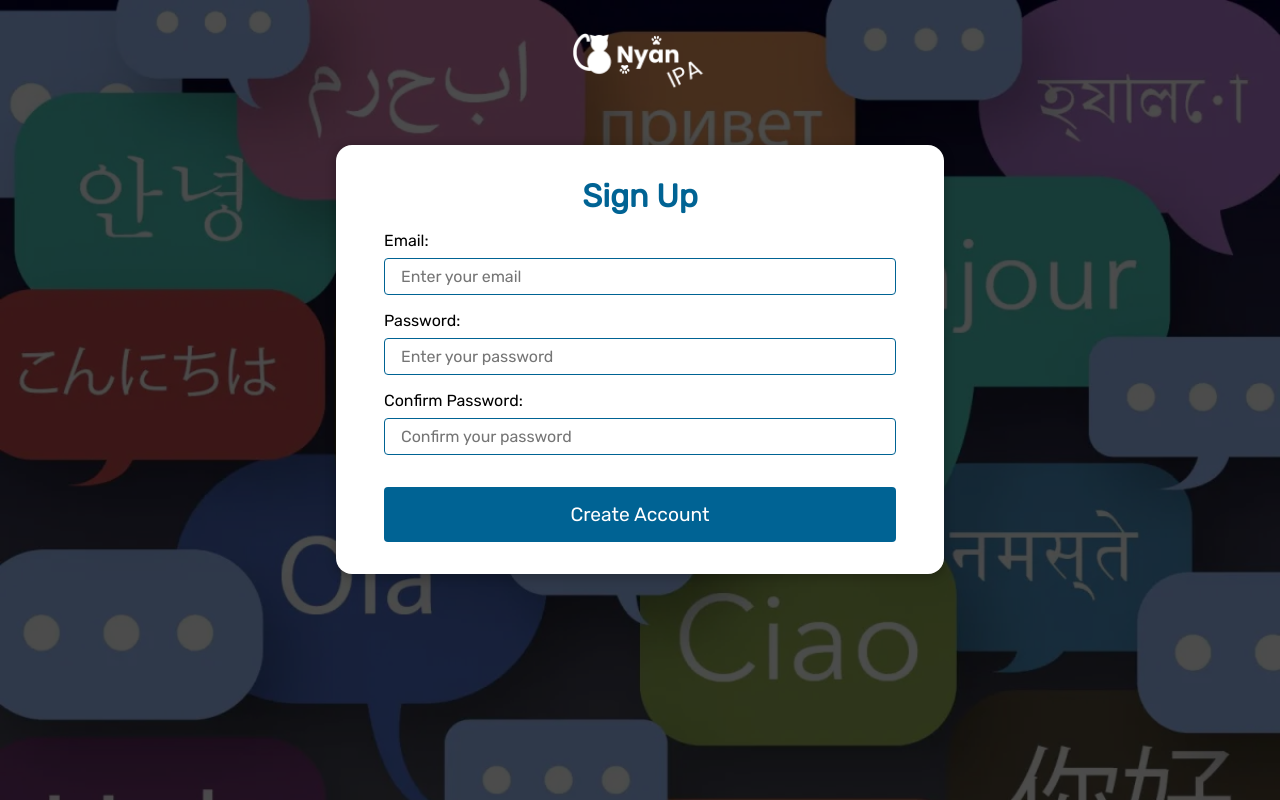
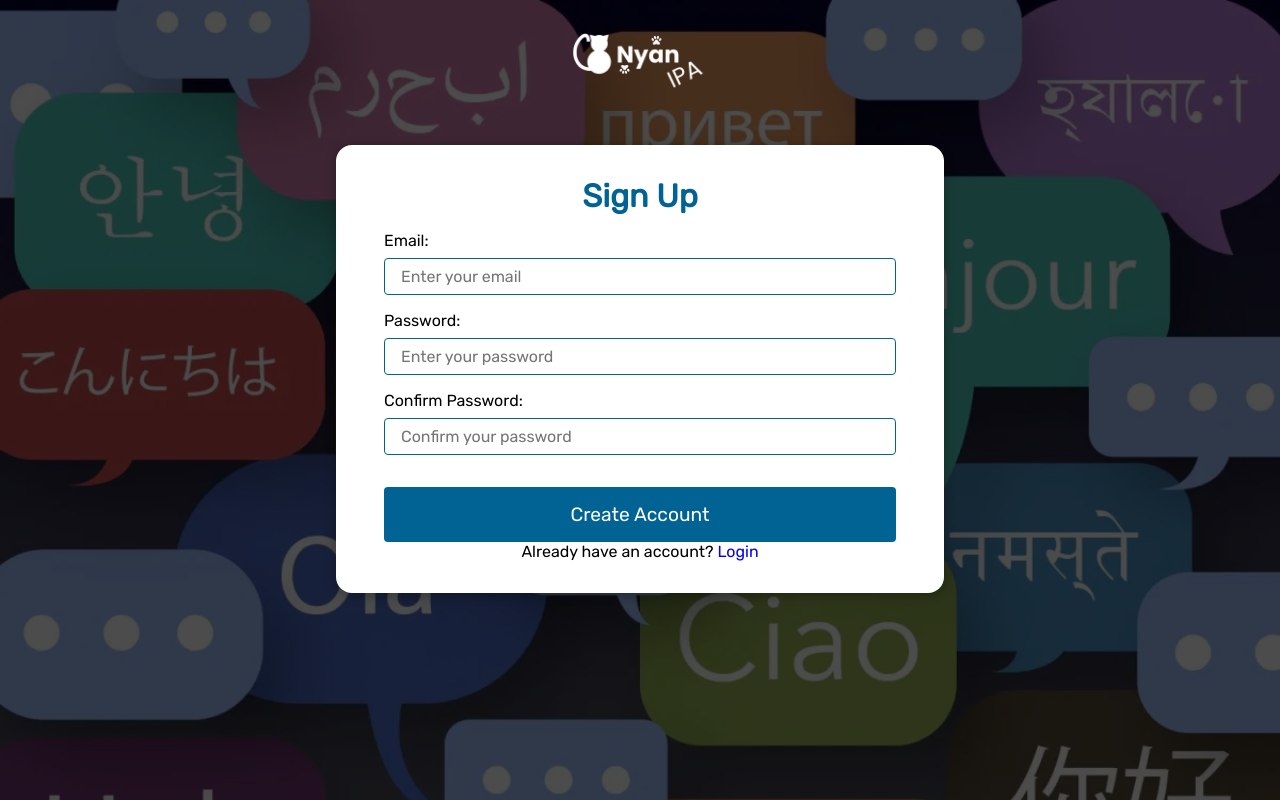
Before and after one commit to FuFuUssh/fufu-ipa-app, a React (Create React App) app: page /signup in a window 1280 px wide. Built offline with nearby package versions, Linux system fonts and the light colour scheme; no server answers.

Commit message:
Add files via upload

```diff
--- a/src/components/authentication/LogIn.js
+++ b/src/components/authentication/LogIn.js
@@ -5,7 +5,7 @@
 import { faSpinner } from '@fortawesome/free-solid-svg-icons'
 import { useDispatch, useSelector } from 'react-redux'
 import { logIn } from '../../redux/actions/userActions'
-import { useNavigate } from 'react-router-dom'
+import { useNavigate, Link } from 'react-router-dom'
 
 export default function LogIn() {
     const userStatus = useSelector(state => state.userStatus)
@@ -48,6 +48,7 @@
                     <input type="password" id="password" placeholder="Enter your password" ref={passwordRef} required={true}/>
                 </div>
                 <button className="form-submit-btn" type="submit" disabled={loading}>Log In</button>
+                <p className="sub-text">Don't have an account? <Link to="/signup">Signup</Link> </p>
             </form>
             {loading &&
                 <div className="spinner-container">
--- a/src/components/authentication/SignUp.js
+++ b/src/components/authentication/SignUp.js
@@ -5,7 +5,7 @@
 import { faSpinner } from '@fortawesome/free-solid-svg-icons'
 import { useDispatch, useSelector } from 'react-redux'
 import { signUp } from '../../redux/actions/userActions'
-import { useNavigate } from 'react-router-dom'
+import { useNavigate, Link } from 'react-router-dom'
 
 export default function SignUp() {
     const userStatus = useSelector(state => state.userStatus)
@@ -56,6 +56,7 @@
                     <input type="password" id="passwordConfirm" placeholder="Confirm your password" ref={passwordConfirmRef} required={true}/>
                 </div>
                 <button className="form-submit-btn" type="submit" disabled={loading}>Create Account</button>
+                <p className="sub-text">Already have an account? <Link to="/login">Login</Link> </p>
             </form>
             {loading &&
                 <div className="spinner-container">
```
